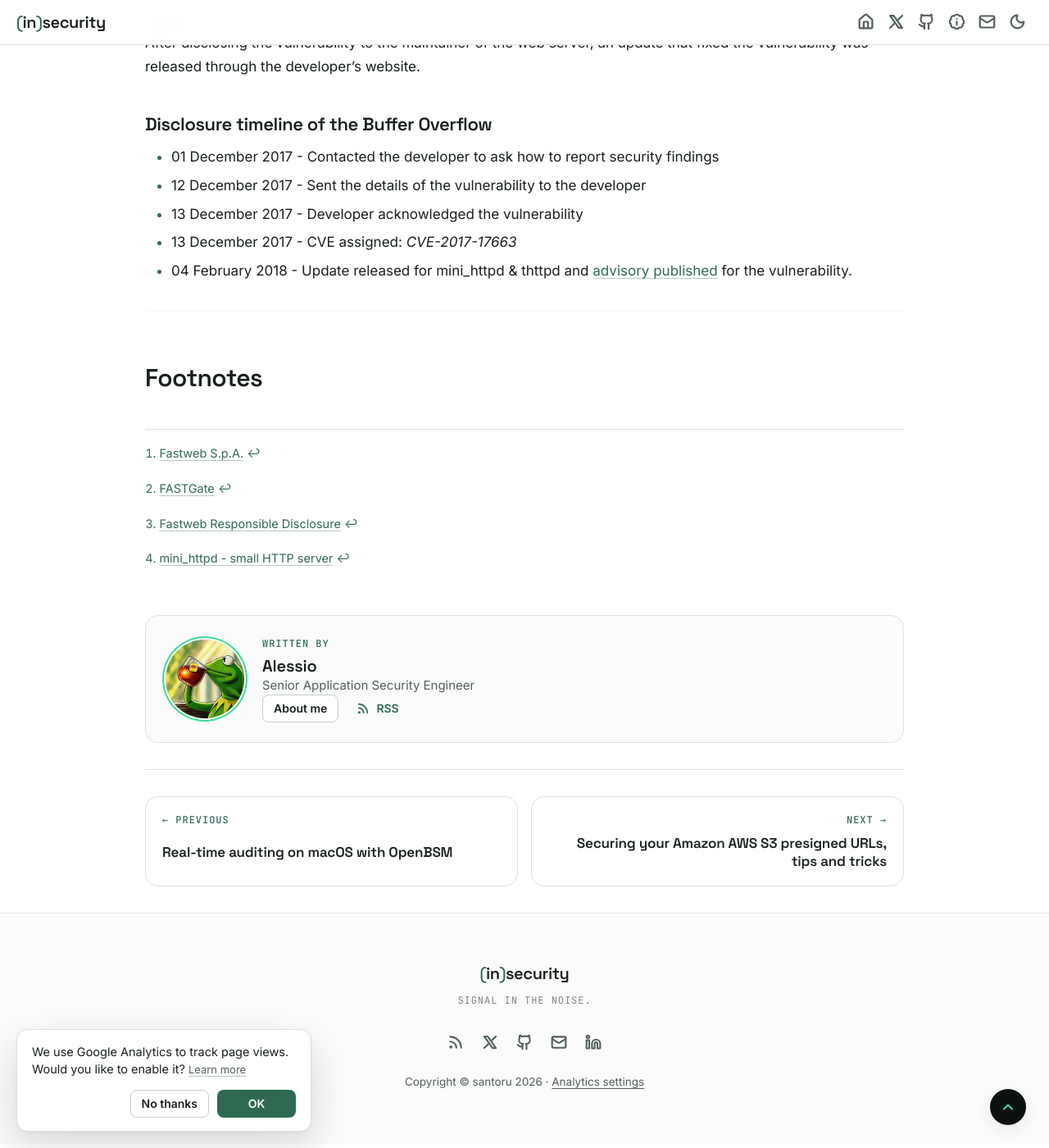
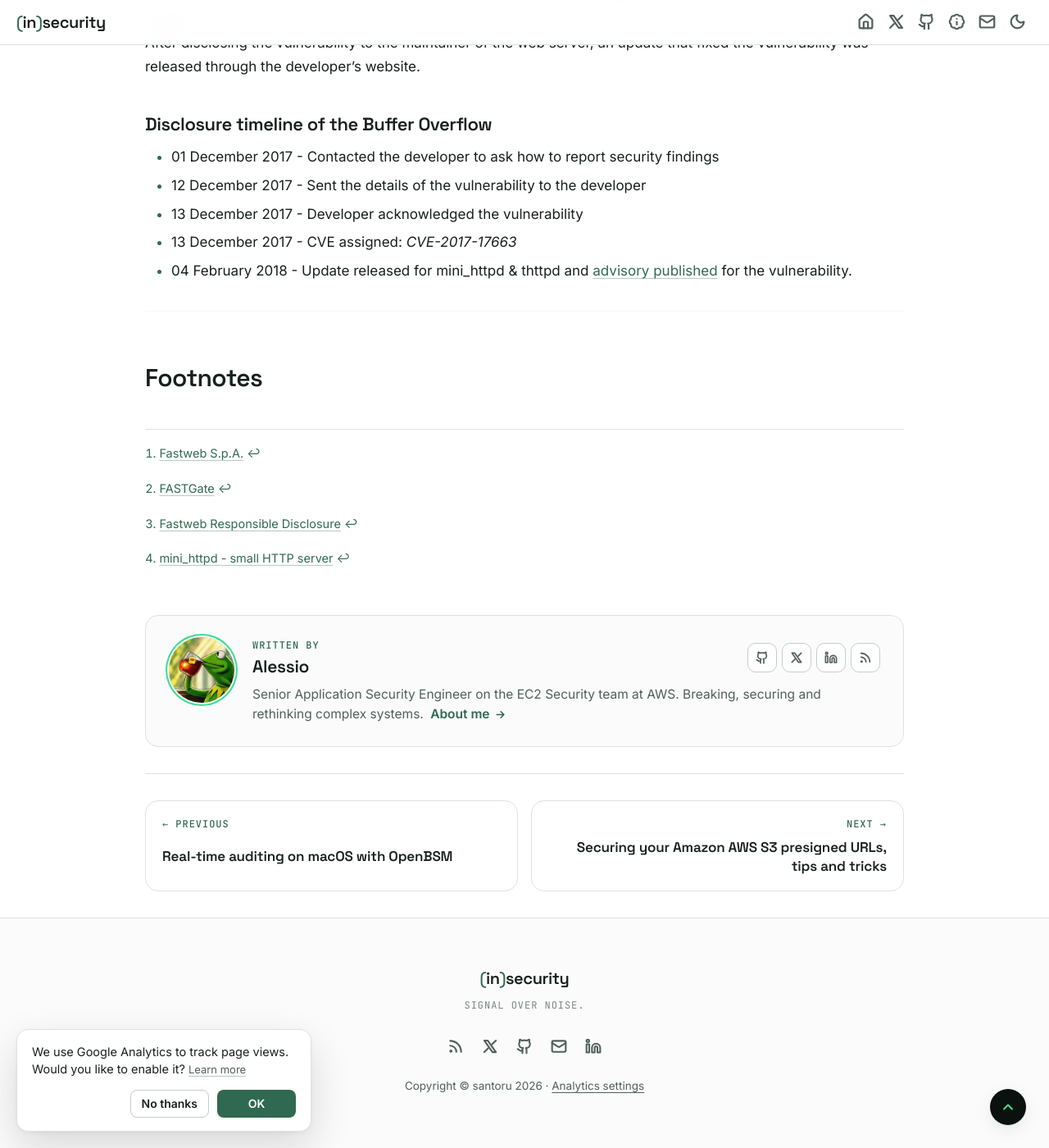
Before and after one commit to santoru/insecurity, a Jekyll site: the page built from _posts/2018-10-13-hacking-into-a-fastgate-router.markdown, in a window 1280 px wide and 1400 px high, scrolled down 6975 px. Shown: the whole window at 82% size. Built offline with Jekyll 4.4.1, drawn with Linux system fonts in a browser that asks for light colours.

Commit message:
Author box redesign (photo, name, bio, social links; compact variant) shared with the brand guidelines; tagline: Signal over noise.

```diff
--- a/_data/about.yml
+++ b/_data/about.yml
@@ -5,8 +5,7 @@ name: Alessio
 headline: "Hi, I'm Alessio."
 role: Senior Application Security Engineer on the EC2 Security team at AWS. Breaking, securing and rethinking complex systems.
 photo: /assets/img/about-profile-sd.jpg
-title: Senior Application Security Engineer   # short role for the author box under posts
-avatar: /assets/img/avatar.jpg               # 192×192 crop of the photo
+avatar: /assets/img/avatar.jpg   # 192×192 crop of the photo, used by the author box under posts
 
 # Key numbers under the header. CVE count and years of experience are computed at build time.
 career_start: "2017-04"  # first security job (YYYY-MM), used for "N+ years in security"
--- a/_includes/author.html
+++ b/_includes/author.html
@@ -1,13 +1,16 @@
+{%- comment -%}Author box closing each post. Data: _data/about.yml (name, role, avatar) and _config.yml (links). compact=true forces the stacked layout.{%- endcomment -%}
 {%- assign a = site.data.about -%}
-<aside class="author-box" aria-label="About the author">
-    <img class="avatar avatar-lg" src="{{ a.avatar | relative_url }}" alt="" width="96" height="96" loading="lazy" decoding="async">
-    <div>
+<aside class="author-box{% if include.compact %} is-compact{% endif %}" aria-label="About the author">
+    <img class="avatar" src="{{ a.avatar | relative_url }}" alt="" width="80" height="80" loading="lazy" decoding="async">
+    <div class="author-head">
         <span class="label">Written by</span>
-        <p class="author-name">{{ a.name }}</p>
-        <p class="author-role">{{ a.title }}</p>
-        <div class="author-actions">
-            <a class="btn btn-secondary btn-sm" href="{{ '/about/' | relative_url }}">About me</a>
-            <a class="btn btn-ghost btn-sm" href="{{ '/feed.xml' | relative_url }}">{% include icon.html name="rss" size="16" %} RSS</a>
-        </div>
+        <div class="author-name"><a href="{{ '/about/' | relative_url }}">{{ a.name }}</a></div>
+    </div>
+    <div class="author-bio">{{ a.role }} <a class="author-more" href="{{ '/about/' | relative_url }}">About me {% include icon.html name="arrow" size="15" %}</a></div>
+    <div class="author-links">
+        {% if site.github_username %}<a class="btn btn-secondary" href="https://github.com/{{ site.github_username }}" aria-label="GitHub">{% include icon.html name="github" size="16" %}</a>{% endif %}
+        {% if site.twitter_username %}<a class="btn btn-secondary" href="https://x.com/{{ site.twitter_username }}" aria-label="X">{% include icon.html name="x" size="16" %}</a>{% endif %}
+        {% if site.linkedin_username %}<a class="btn btn-secondary" href="https://www.linkedin.com/in/{{ site.linkedin_username }}" aria-label="LinkedIn">{% include icon.html name="linkedin" size="16" %}</a>{% endif %}
+        <a class="btn btn-secondary" href="{{ '/feed.xml' | relative_url }}" aria-label="RSS feed">{% include icon.html name="rss" size="16" %}</a>
     </div>
 </aside>
--- a/_includes/footer.html
+++ b/_includes/footer.html
@@ -4,7 +4,7 @@
         <a class="logo footer-logo" href="{{ '/' | relative_url }}" aria-label="{{ site.title }} home">
             <span class="logo-word"><span class="paren">(</span>in<span class="paren">)</span>security</span>
         </a>
-        <p class="footer-tagline">Signal in the noise.</p>
+        <p class="footer-tagline">Signal over noise.</p>
         <ul class="footer-nav">
             <li><a href="{{ '/feed.xml' | relative_url }}" aria-label="RSS feed">{% include icon.html name="rss" size="20" %}</a></li>
             {% if site.twitter_username %}<li><a href="https://x.com/{{ site.twitter_username }}" aria-label="X">{% include icon.html name="x" size="20" %}</a></li>{% endif %}
--- a/_sass/_site.scss
+++ b/_sass/_site.scss
@@ -194,23 +194,6 @@ body { background: var(--bg); }
 .post-nav-link.is-next { text-align: right; }
 .post-nav-title { font-family: var(--font-display); font-weight: var(--display-weight); font-size: 17px; line-height: 1.35; letter-spacing: -.01em; transition: color .2s; }
 .post-nav-link:hover .post-nav-title { color: var(--moss); }
-/* ---------- Author box (end of posts) ---------- */
-.author-box {
-  display: flex;
-  align-items: center;
-  gap: 22px;
-  margin-top: 56px;
-  padding: 24px;
-  background: var(--paper);
-  border: 1px solid var(--border);
-  border-radius: var(--radius-lg);
-}
-.author-box .avatar { flex: none; border-radius: 50%; }
-.post-body .author-box p { margin: 0; }
-.author-box .label { display: block; margin-bottom: 4px; }
-.author-name { font-family: var(--font-display); font-weight: var(--display-weight); font-size: 20px; line-height: 1.3; letter-spacing: -.01em; color: var(--text); }
-.post-body .author-role { margin-bottom: 12px; font-size: 15px; line-height: 1.45; color: var(--text-muted); }
-.author-actions { display: flex; flex-wrap: wrap; gap: 8px; }
 .author-box + .post-nav { margin-top: 32px; }
 /* ---------- Table of contents (inline + pinned sidebar) ---------- */
 #markdown-toc {
@@ -379,7 +362,5 @@ body { background: var(--bg); }
   .post-body > h2, .page-body > h2 { font-size: 25px; }
   .post-nav { grid-template-columns: 1fr; }
   .post-nav > span:empty { display: none; }
-  .author-box { align-items: flex-start; gap: 16px; padding: 20px; }
-  .author-box .avatar-lg { width: 64px; height: 64px; }
   .post-nav-link.is-next { text-align: left; }
 }
--- a/_sass/brand/_components.scss
+++ b/_sass/brand/_components.scss
@@ -51,6 +51,44 @@
 .btn-icon { width: 42px; padding: 0; }
 .btn[disabled] { opacity: .45; pointer-events: none; }
 
+/* ---------- Author box ---------- */
+// Wide: photo | name | links, bio underneath. Compact (phones or .is-compact): stacked rows.
+@mixin author-compact {
+  grid-template-columns: 56px 1fr;
+  grid-template-areas: "avatar head" "bio bio" "links links";
+  column-gap: 16px;
+  padding: 20px;
+  .avatar { width: 56px; height: 56px; align-self: center; }
+  .author-bio { margin-top: 14px; }
+  .author-links { margin-top: 16px; padding-top: 16px; border-top: 1px solid var(--border); }
+}
+.author-box {
+  display: grid;
+  grid-template-columns: 80px 1fr auto;
+  grid-template-areas: "avatar head links" "avatar bio bio";
+  column-gap: 22px;
+  margin-top: 56px;
+  padding: 26px 28px;
+  background: var(--paper);
+  border: 1px solid var(--border);
+  border-radius: var(--radius-lg);
+  .avatar { grid-area: avatar; align-self: start; width: 80px; height: 80px; border-radius: 50%; box-shadow: 0 0 0 2px var(--paper), 0 0 0 4px var(--signal); }
+  .label { display: block; margin-bottom: 2px; }
+  &.is-compact { @include author-compact; }
+}
+.author-head { grid-area: head; align-self: center; }
+.author-name { margin: 0; font-family: var(--font-display); font-weight: var(--display-weight); font-size: 21px; line-height: 1.3; letter-spacing: -.015em; }
+.author-name a { color: var(--text); text-decoration: none; }
+.author-name a:hover { color: var(--moss); }
+.author-bio { grid-area: bio; margin: 8px 0 0; font-size: 15.5px; line-height: 1.6; color: var(--text-muted); }
+.author-more { display: inline-flex; align-items: center; gap: 5px; margin-left: 4px; font-weight: 600; color: var(--moss); text-decoration: none; white-space: nowrap; }
+.author-more svg { transition: transform .2s var(--ease); }
+.author-more:hover svg { transform: translateX(3px); }
+.author-links { grid-area: links; align-self: center; display: flex; gap: 6px; }
+.author-links .btn { width: 36px; height: 36px; padding: 0; color: var(--text-muted); }
+.author-links .btn:hover { color: var(--moss); }
+@media (max-width: 575.98px) { .author-box { @include author-compact; } }
+
 /* ---------- Tags ---------- */
 .tag {
   display: inline-flex; align-items: center;
```
Also changed, not shown: brand-guidelines/index.html (+12 -17 lines).
